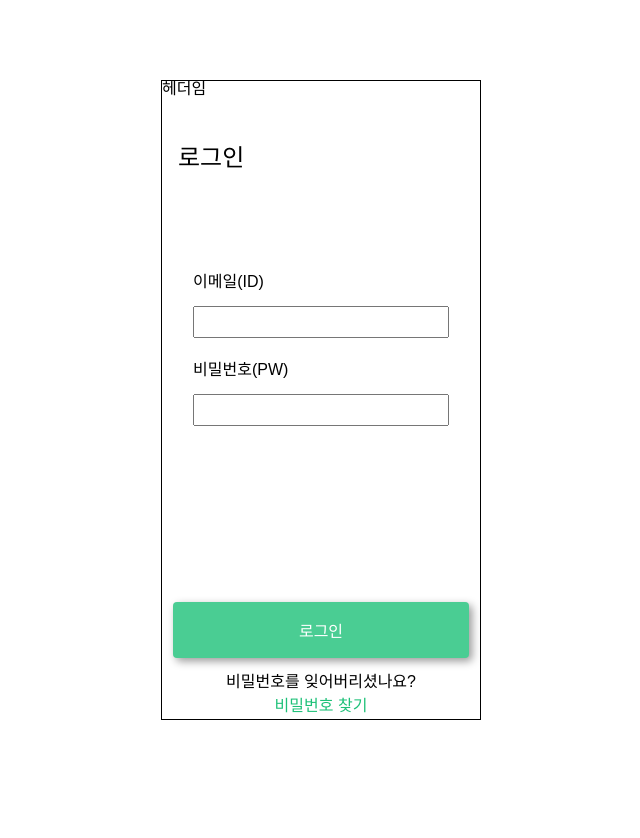
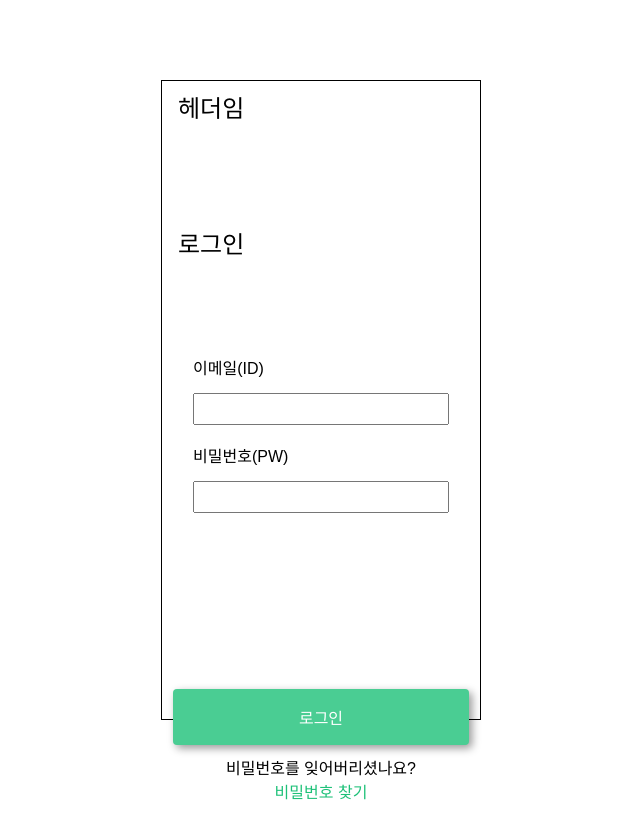
Before and after one commit to LeHiHo/FE_marketClone, a Next.js app: page /login in a window 1280 px wide. Shown: the top 838 px of the page, without its empty margins (319-959 px from the left). Built offline with nearby package versions, Linux system fonts and the light colour scheme; a web font is replaced by a local one.

Commit message:
Feat:scss파일 경로변경

```diff
--- a/src/styles/app/login.scss
+++ b/src/styles/templates/login.scss
@@ -41,3 +41,9 @@
     }
   }
 }
+
+header {
+  font-size: 1.5rem;
+  margin: 1rem;
+  margin: 1rem 1rem 6rem 1rem;
+}
--- a/src/templates/home/homePage.tsx
+++ b/src/templates/home/homePage.tsx
@@ -1,5 +1,5 @@
 import Btn from '@/components/btn';
-import '@/styles/app/home.scss';
+import '@/styles/templates/home.scss';
 import Link from 'next/link';
 
 export default function HomePage() {
--- a/src/templates/login/loginPage.tsx
+++ b/src/templates/login/loginPage.tsx
@@ -1,5 +1,5 @@
 import Btn from '@/components/btn';
-import '@/styles/app/login.scss';
+import '@/styles/templates/login.scss';
 import Link from 'next/link';
 
 export default function LoginPage() {
```
Also changed, not shown: src/styles/templates/home.scss (renamed from src/styles/app/home.scss).
